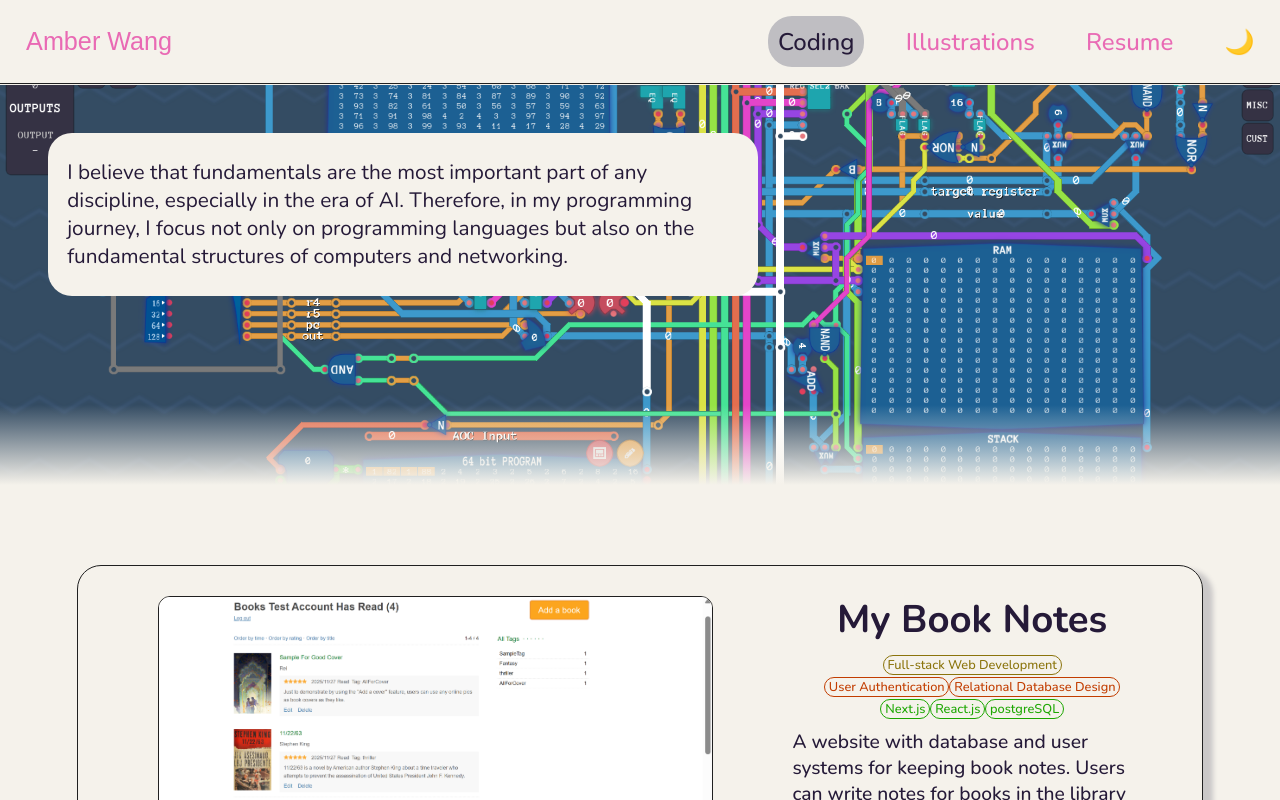
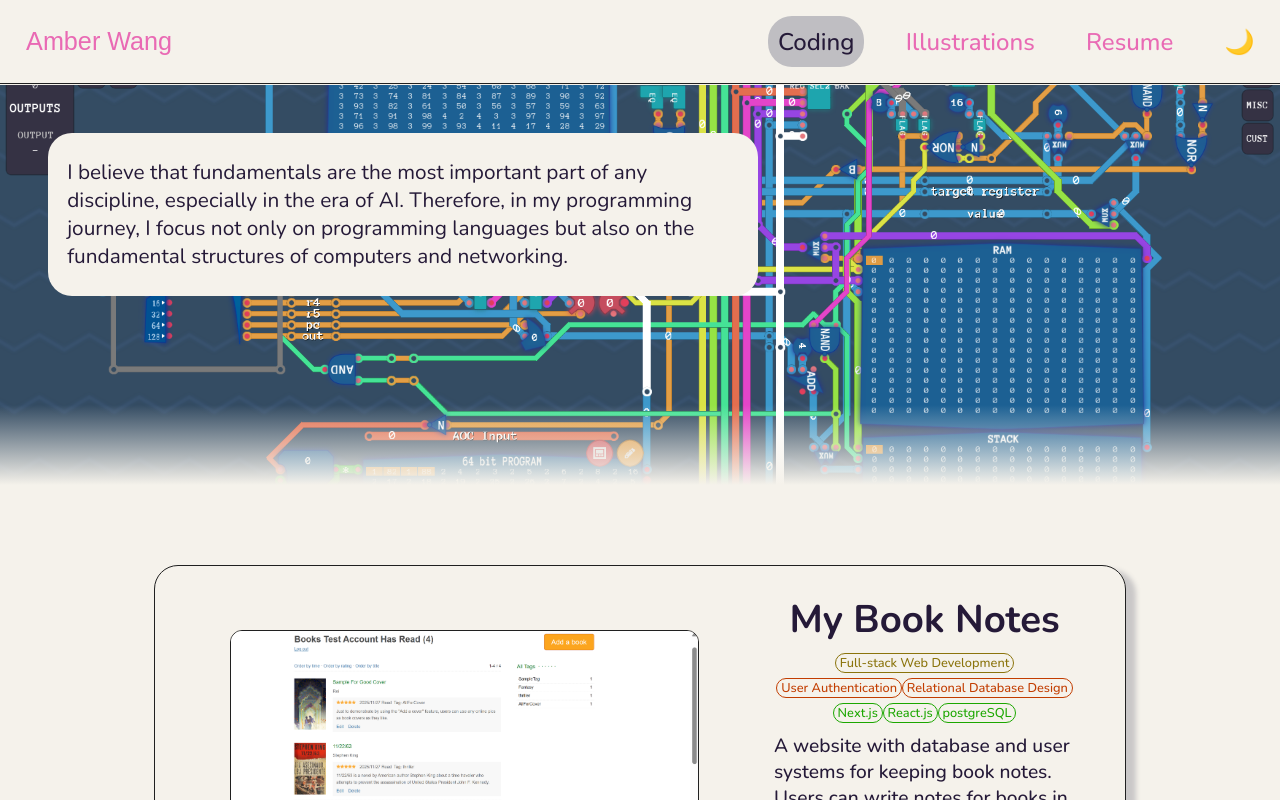
Before and after one commit to GentleAmber/mywebsite-source-code, a React (Vite) app: page /coding in a window 1280 px wide. Shown: the top 800 px of the page. Built offline with nearby package versions, Linux system fonts and the light colour scheme; a web font is replaced by a local one.

Commit message:
Replace profile and fix formatting bug

```diff
--- a/src/App.css
+++ b/src/App.css
@@ -362,9 +362,8 @@ body.dark {
   .timeline .right, .timeline .left {
     left: 0%;
   }
+/* For aboutme page*/
 @media screen and (max-width: 74rem) {
-
-
   #profile {
     width: 9rem;
   }
@@ -410,7 +409,7 @@ body.dark {
   width: 90%;
 }
 .illu.thumb {
-  width: 500px;
+  width: 470px;
   padding: 40px;
   height: 420px;
   transition: 0.1s;
@@ -439,9 +438,32 @@ body.dark {
 .illu.thumb:hover .thumb-link {
   color: var(--color-background);
 }
+/* For illu list */
+@media screen and (max-width: 1240px) {
+  .illu.thumb {
+    width: 93%;
+    padding: 20px;
+    height: auto;
+  }
+  .illu.thumb-wrapper .imgholder {
+    height: auto;
+  }
+  .works-display.illustrations {
+    display: flex;
+    flex-wrap: wrap;
+    row-gap: 40px;
+  }
+}
 
 /* Coding list */
+.works-wrapper.coding {
+  display: flex;
+  flex-direction: column;
+  align-items: center;
+}
 .works-display.coding {
+  max-width: 90%;
+  width: 85%;
   display: flex;
   flex-direction: column;
   gap: 3rem;
@@ -488,12 +510,22 @@ body.dark {
 }
 .coding.thumb .tags {
   margin: 0.3em 0;
+  display: flex;
+  gap: 0.3rem;
+  flex-direction: column;
 }
 .coding.thumb .tag * {
   padding: 0 0.3em;
   font-size: 0.8rem;
   border-radius: var(--border-radius-container);
   border: solid 1px;
+}
+.coding.thumb .tag {
+  display: flex;
+  flex-wrap: wrap;
+  justify-content: center;
+  align-items: center;
+  row-gap: 0.15rem;
 }
 .thumb .cate.tag {
   color: var(--color-artistic-yellow);
@@ -554,6 +586,7 @@ body.dark {
 .works-wrapper {
   padding-bottom: 2.5rem;
 }
+
 @media screen and (max-width: 62rem) {
   .works-intro {
     align-items: center;
@@ -562,8 +595,9 @@ body.dark {
   .works-intro .textbox {
     max-width: 95%;
   }
+  /* For coding list */
   .coding.thumb {
-    width: 93%;
+    width: 100%;
     box-sizing: border-box;
     padding: 1rem 3%;
   }
@@ -575,32 +609,11 @@ body.dark {
   .imgbox {
     min-width: 200px;
   }
-  .coding.thumb .tag {
-    display: flex;
-    flex-wrap: wrap;
-    justify-content: center;
-    align-items: center;
-    row-gap: 0.15rem;
+
+  .works-display.coding {
+    width: 96%;
+    max-width: 100%;
   }
-  .coding.thumb .tags {
-    display: flex;
-    gap: 0.3rem;
-    flex-direction: column;
-  }
-  .works-display.illustrations {
-    display: flex;
-    flex-wrap: wrap;
-    row-gap: 40px;
-  }
-  .illu.thumb {
-    width: 93%;
-    padding: 20px;
-    height: auto;
-  }
-  .illu.thumb-wrapper .imgholder {
-    height: auto;
-  }
-
 }
 
 
@@ -680,7 +693,6 @@ body:not(.dark) .illu-project-images img{
 }
 .maso-wrapper {
   max-width: 50%;
-  /* margin-inline: auto; */
   padding-inline: var(--gutter);
 }
 .masonry {
--- a/src/components/CodingProjectThumbnail.jsx
+++ b/src/components/CodingProjectThumbnail.jsx
@@ -17,13 +17,13 @@ function CodingProjectThumbnail({ dir=0, slug, title, images, cate, skills, tech
           </div>
           <div className='tags'>
             <div className='cate tag'>
-              {cate.map((c, index) => <span key={index}>{c}</span>)}
+              {cate.map((c, index) => <div key={index}>{c}</div>)}
             </div>
             <div className='skills tag'>
-              {skills.map((s, index) => <span key={index}>{s}</span>)}
+              {skills.map((s, index) => <div key={index}>{s}</div>)}
             </div>
             <div className='tech-stack tag'>
-              {techStack.map((t, index) => <span key={index}>{t}</span>)}
+              {techStack.map((t, index) => <div key={index}>{t}</div>)}
             </div>
           </div>
           <div className='thumb-des'>
--- a/src/pages/AboutMe.jsx
+++ b/src/pages/AboutMe.jsx
@@ -1,4 +1,4 @@
-import profileUrl from './../assets/profile.jpeg'
+import profileUrl from './../assets/profile.jpg'
 import Timeline from './../components/Timeline'
 import AboutMeCard from './../components/AboutMeCard'
 import cardData from './../data/aboutmeCardData'
```
Also changed, not shown: src/assets/profile.jpg (added).
